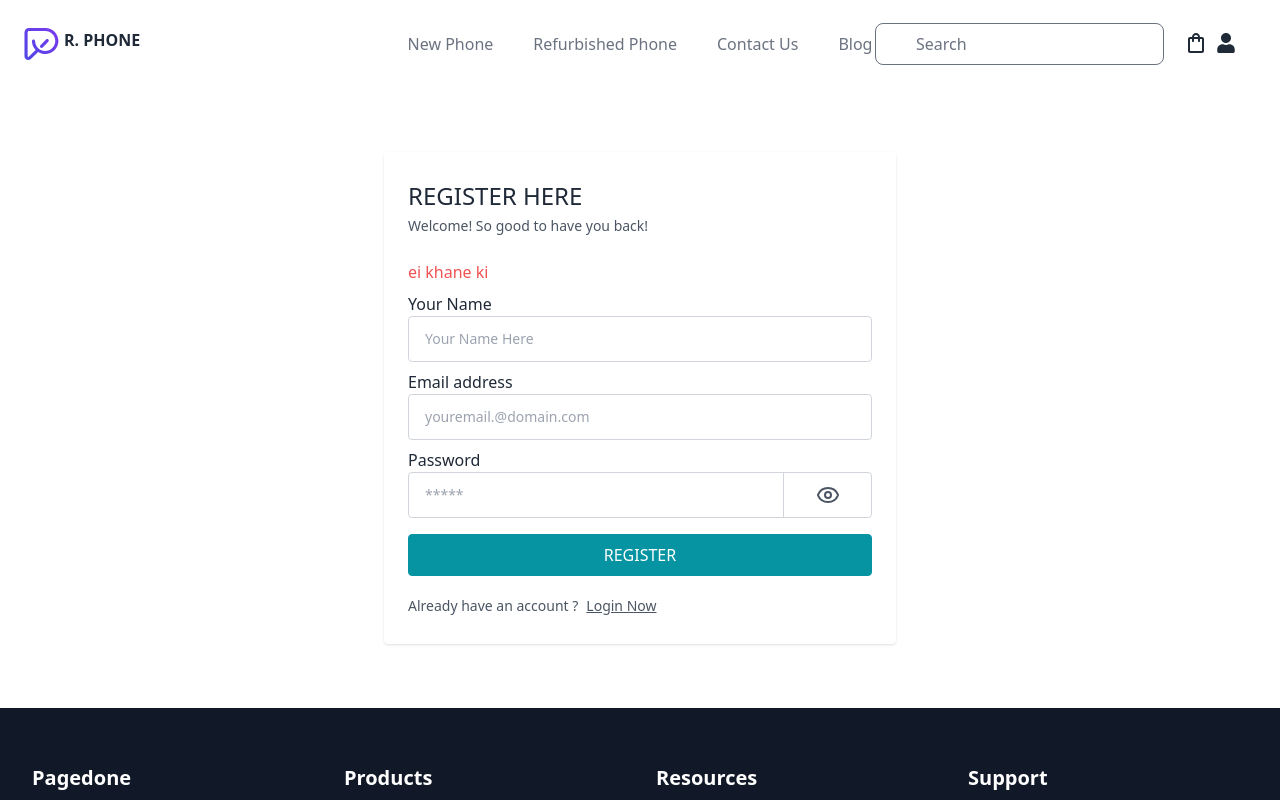
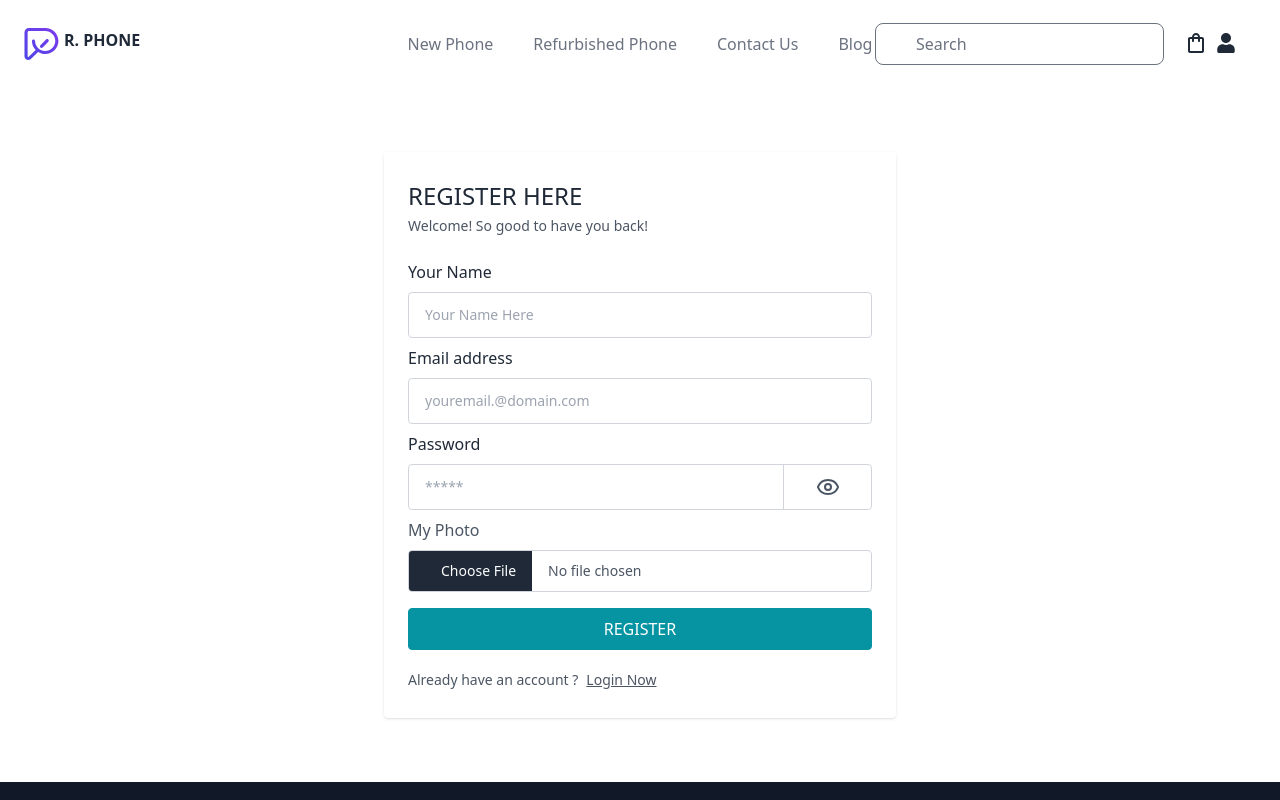
Before and after one commit to developerMohib/refurbished-mobile-client, a React (Vite) app: page /register in a window 1280 px wide. Shown: the top 800 px of the page. Built offline with nearby package versions, Linux system fonts and the light colour scheme; no server answers.

Commit message:
Navbar and register page almost okay with functionl

```diff
--- a/package.json
+++ b/package.json
@@ -19,6 +19,7 @@
     "react": "^18.3.1",
     "react-dom": "^18.3.1",
     "react-hook-form": "^7.52.2",
+    "react-hot-toast": "^2.4.1",
     "react-icons": "^5.3.0",
     "react-loader-spinner": "^6.1.6",
     "react-router-dom": "^6.26.0",
--- a/src/AuthProvider/AuthProvider.jsx
+++ b/src/AuthProvider/AuthProvider.jsx
@@ -8,7 +8,7 @@ import {
   signInWithEmailAndPassword,
   signInWithPopup,
   signOut,
-  updateCurrentUser,
+  updateProfile,
 } from "firebase/auth";
 
 const googleProvider = new GoogleAuthProvider();
@@ -17,6 +17,7 @@ export const AuthCustomContext = createContext(null);
 const AuthProvider = ({ children }) => {
   const [loading, setLoading] = useState(true);
   const [user, setUser] = useState(null);
+  console.log('current user ', user)
 
   // sign up or create user
   const createUser = (email, password) => {
@@ -36,18 +37,25 @@ const AuthProvider = ({ children }) => {
     };
 
   // update profile
-  const userUpdate = (name, photoURL) => {
-    return updateCurrentUser(auth.currentUser ,{
-        displayName: name,
-        photoURL: photoURL,
-    })
+  const updateUser = (name, photoURL) => {
+    console.log('name and photo', name, photoURL);
+    return updateProfile(auth?.currentUser, {
+      displayName: name,
+      photoURL: photoURL,
+    });
   }
 
   // user observer
   useEffect(() => {
     const unsubscriber = onAuthStateChanged(auth, (currentUser) => {
-      setUser(currentUser);
-      setLoading(false);
+      if(currentUser){
+        setUser(currentUser);
+        setLoading(false);
+      }
+      else{
+        console.log('user sign out')
+        setLoading(false);
+      }
     });
     return () => unsubscriber();
   }, []);
@@ -58,7 +66,7 @@ const AuthProvider = ({ children }) => {
     return signOut(auth);
   }
 
-  const userInfo = { createUser, loading, loginEmailPass, user, userUpdate, logOut,loginWithGoogle};
+  const userInfo = { createUser, loading, loginEmailPass, user, updateUser, logOut,loginWithGoogle};
   return (
     <AuthCustomContext.Provider value={userInfo}>
       {children}
--- a/src/Component/Footer/Footer.jsx
+++ b/src/Component/Footer/Footer.jsx
@@ -6,7 +6,6 @@ import { IoLogoInstagram } from "react-icons/io";
 const Footer = () => {
     const year = new Date();
     const fullYear = year.getFullYear() ;
-    console.log('full year', fullYear);
   return (
     <footer className="w-full bg-gray-900">
       <div className="mx-auto max-w-7xl px-4 sm:px-6 lg:px-8">
--- a/src/Component/Navbar/Navbar.jsx
+++ b/src/Component/Navbar/Navbar.jsx
@@ -1,7 +1,22 @@
-import { Link } from "react-router-dom";
+import { Link, useNavigate } from "react-router-dom";
 import { FaUser } from "react-icons/fa";
 import { MdOutlineShoppingBag } from "react-icons/md";
+import { IoMdLogOut } from "react-icons/io";
+import useAuth from "../../Hooks/useAuth";
+import toast from "react-hot-toast";
 const Navbar = () => {
+  const { user, logOut } = useAuth();
+
+  const navigate = useNavigate();
+
+  // log out function
+  const handleLogOut = () => {
+    logOut().then(() => {
+      toast.success("log out successfully");
+      // window.location.reload()
+      navigate("/", { replace: true });
+    });
+  }
   return (
     <div className="px-4 mx-auto max-w-7xl sm:px-6">
       <div className="relative py-6">
@@ -124,8 +139,25 @@ const Navbar = () => {
               </div>
               <div>
                 <div className="inline-flex items-center px-4 py-2">
-                  <Link> <MdOutlineShoppingBag className="text-2xl mx-1" /> </Link>
-                  <Link to="/login"> <FaUser className="text-xl mx-1" /> </Link>
+                  <Link>
+                    {" "}
+                    <MdOutlineShoppingBag className="text-2xl mx-1" />{" "}
+                  </Link>
+                  {user ? (
+                    <>
+                    <div className="avatar">
+                      <div className="w-10 rounded-full">
+                        <img src="https://img.daisyui.com/images/stock/photo-1534528741775-53994a69daeb.webp" />
+                      </div>
+                    </div>
+                    <IoMdLogOut className="text-2xl cursor-pointer mx-2" onClick={handleLogOut}/>
+                    </>
+                  ) : (
+                    <Link to="/login">
+                      {" "}
+                      <FaUser className="text-xl mx-1" />{" "}
+                    </Link>
+                  )}
                 </div>
               </div>
             </div>
--- a/src/Firebase/Firebase.config.js
+++ b/src/Firebase/Firebase.config.js
@@ -10,7 +10,7 @@ const firebaseConfig = {
   messagingSenderId: import.meta.env.VITE_messagingSenderId,
   appId: import.meta.env.VITE_appId,
 };
-console.log("api key firebase ", import.meta.env.VITE_apiKey);
+
 // Initialize Firebase
 const app = initializeApp(firebaseConfig);
 const auth = getAuth(app);
--- a/src/Hooks/useAxiosPublic.jsx
+++ b/src/Hooks/useAxiosPublic.jsx
@@ -1,7 +1,7 @@
 import axios from "axios";
 
 const instance = axios.create({
-    baseURL: 'https://some-domain.com/api/',
+    baseURL: `${import.meta.env.VITE_baseUrl}`,
   });
 const useAxiosPublic = () => {
     return instance;
--- a/src/Pages/Register/Register.jsx
+++ b/src/Pages/Register/Register.jsx
@@ -1,19 +1,55 @@
 import { useState } from "react";
 import { LuEye } from "react-icons/lu";
-import { Link } from "react-router-dom";
+import { Link, useNavigate } from "react-router-dom";
 import useAuth from "../../Hooks/useAuth";
 import { useForm } from "react-hook-form";
 import { ImSpinner9 } from "react-icons/im";
 import { FaRegEyeSlash } from "react-icons/fa6";
+import useAxiosPublic from "../../Hooks/useAxiosPublic";
+import toast from "react-hot-toast";
+const VITE_imgbb_api = import.meta.env.VITE_imgbb_api;
+const img_hosting_api = `https://api.imgbb.com/1/upload?key=${VITE_imgbb_api}`;
+
 const Register = () => {
-  const { loading } = useAuth();
+  const { loading, createUser, updateUser} = useAuth();
+  const axiosPublic = useAxiosPublic();
+  const navigate = useNavigate();
   const [showPass, setShowPass] = useState(true);
   const {
     register,
     handleSubmit,
     formState: { errors },
   } = useForm();
-  const onSubmit = (data) => console.log(data);
+  const onSubmit = async (data) => {
+    try {
+      const name = data?.name;
+      const email = data?.email;
+      const password = data?.password;
+      const photo = { image: data?.photo[0] };
+
+      // User photo upload
+      const imgResponse = await axiosPublic.post(img_hosting_api, photo, {
+        headers: {
+          "content-type": "multipart/form-data",
+        },
+      });
+
+      const photoURL = imgResponse.data.data.display_url;
+
+      // Register a user or create a user as a member
+      const createUserResponse = await createUser(email, password);
+      console.log('User created:', createUserResponse);
+      toast.success('Log in Successful!');
+      navigate('/');
+
+      // Update a user
+      const updateUserResponse = await updateUser(name, photoURL);
+      console.log('Profile updated:', updateUserResponse);
+    } catch (error) {
+      console.error('Error during registration:', error);
+      toast.error('Registration failed!');
+    }
+  };
 
 
   return (
@@ -24,13 +60,11 @@ const Register = () => {
           Welcome! So good to have you back!
         </p>
         <form onSubmit={handleSubmit(onSubmit)}>
-          <p className="text-red-500"> ei khane ki</p>
+          <p className="text-red-500"> </p>
+
+          {/* User Name Here */}
           <div className="space-y-2">
-            <div>
-              <label
-                htmlFor="name"
-                className="text-gray-600 mb-2 block"
-              ></label>
+            <label htmlFor="name" className="text-gray-600 mb-2 block"></label>
             Your Name
             <input
               name="name"
@@ -44,9 +78,9 @@ const Register = () => {
               <p className="text-red-600">Name is required</p>
             )}
           </div>
-          </div>
+
+        {/* User Email Here */}
           <div className="space-y-2">
-            <div>
           <label
                 htmlFor="email"
                 className="text-gray-600 mb-2 block"
@@ -57,15 +91,15 @@ const Register = () => {
                 type="email"
                 placeholder="youremail.@domain.com"
                 className="block w-full border border-gray-300 px-4 py-3 text-gray-600 text-sm rounded focus:ring-0 focus:border-teal-500 placeholder-gray-400"
-                {...register("mail", { required: "Email Address is required" })}
+                {...register("email", { required: "Email Address is required" })}
               />
               {errors.mail && (
                 <p className="text-red-600">{errors.mail?.message}</p>
               )}
           </div>
-          </div>
+
+          {/* User Password Here */}
           <div className="space-y-2">
-            <div>
             <label
               htmlFor="password"
               className="text-gray-600 mb-2 block"
@@ -77,8 +111,8 @@ const Register = () => {
                   required: true,
                   minLength: 6,
                   maxLength: 20,
-                        pattern:
-                          /(?=.*?[A-Z])(?=.*?[a-z])(?=.*?[0-9])(?=.*?[#?!@$%^&*-])/,
+                  // pattern:
+                  //   /(?=.*?[A-Z])(?=.*?[a-z])(?=.*?[0-9])(?=.*?[#?!@$%^&*-])/,
                 })}
                 type={showPass ? "password" : "text"}
                 name="password"
@@ -86,12 +120,38 @@ const Register = () => {
                 placeholder="*****"
                 className="block w-full border border-gray-300 px-4 py-3 text-gray-600 text-sm rounded focus:ring-0 focus:border-teal-500 placeholder-gray-400"
               />
+              {errors.password?.type === "required" && (
+                <p className="text-red-600">Password is required</p>
+              )}
 
               <div className="cursor-pointer absolute inset-y-0 right-0 flex items-center px-8 text-gray-600 border-l border-gray-300">
-                  {showPass ? <LuEye className="text-2xl cursor-pointer" onClick={() => setShowPass(!showPass)}/> : <FaRegEyeSlash className="text-2xl cursor-pointer" onClick={() => setShowPass(!showPass)}/>}
+                {showPass ? (
+                  <LuEye
+                    className="text-2xl cursor-pointer"
+                    onClick={() => setShowPass(!showPass)}
+                  />
+                ) : (
+                  <FaRegEyeSlash
+                    className="text-2xl cursor-pointer"
+                    onClick={() => setShowPass(!showPass)}
+                  />
+                )}
               </div>
             </div>
           </div>
+          {/* User Photo Here */}
+          <div className="space-y-2">
+            <label className="text-gray-600 my-2 block">My Photo</label>
+            <input
+            {...register("photo")}
+              name="photo"
+              type="file"
+              accept="image/*"
+              className="block w-full border border-gray-300 px-4 text-gray-600 text-sm rounded focus:ring-0 focus:border-teal-500 placeholder-gray-400"
+            />
+            {errors.photo?.type === "required" && (
+              <p className="text-red-600">Photo is required</p>
+            )}
           </div>
           <div className="mt-4">
             <button
@@ -99,7 +159,7 @@ const Register = () => {
               type="submit"
               className="block w-full py-2 text-center text-white bg-teal-500 border border-teal-500 rounded hover:bg-transparent hover:text-teal-500 transition uppercase font-roboto font-medium"
             >
-              {loading ? <ImSpinner9 className="animate-spin"/> : 'Register'}
+              {loading ? <ImSpinner9 className="animate-spin mx-auto " /> : "Register"}
             </button>
             <div className="flex gap-2 pt-5">
               <p className="text-gray-600 text-sm">Already have an account ?</p>
--- a/src/main.jsx
+++ b/src/main.jsx
@@ -4,11 +4,13 @@ import { router } from "./Routes/Routes";
 import { createRoot } from "react-dom/client";
 import { RouterProvider } from "react-router-dom";
 import AuthProvider from "./AuthProvider/AuthProvider";
+import { Toaster } from "react-hot-toast";
 
 createRoot(document.getElementById("root")).render(
   <StrictMode>
     <AuthProvider>
       <RouterProvider router={router} />
+      <Toaster position="top-right" />
     </AuthProvider>
   </StrictMode>
 );
```
Also changed, not shown: 1 other file (tests, documents, lock files or other folders). Lines whose indentation alone changed are shown as unchanged.
